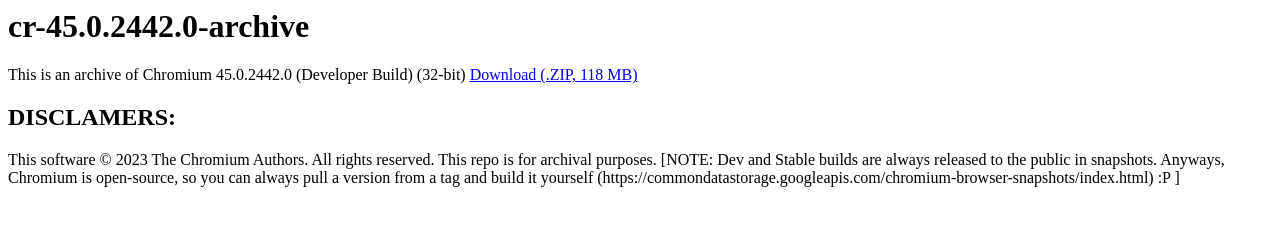
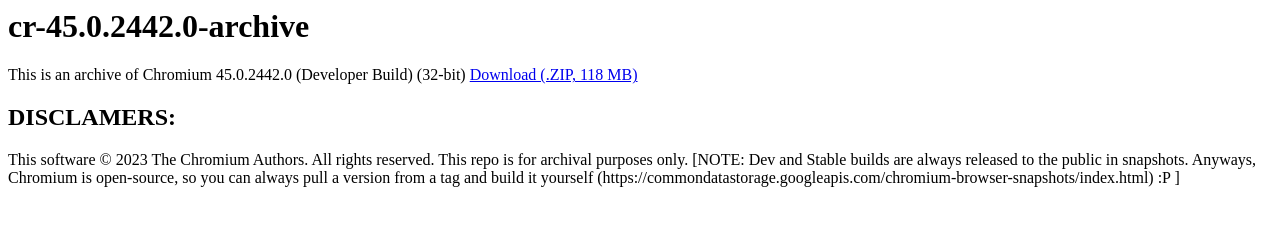
Before and after one commit to LTV2008/cr-45.0.2442.0-archive, a plain HTML site: page index.html in a window 1280 px wide. Drawn offline with Linux system fonts and the light colour scheme.

Commit message:
Update index.html

```diff
--- a/index.html
+++ b/index.html
@@ -8,6 +8,6 @@ This is an archive of Chromium 45.0.2442.0 (Developer Build) (32-bit)
 
 <p>This software © 2023 The Chromium Authors. All rights reserved.
 
-This repo is for archival purposes.
+This repo is for archival purposes only.
 
 [NOTE: Dev and Stable builds are always released to the public in snapshots. Anyways, Chromium is open-source, so you can always pull a version from a tag and build it yourself (https://commondatastorage.googleapis.com/chromium-browser-snapshots/index.html) :P ]</p>
```
